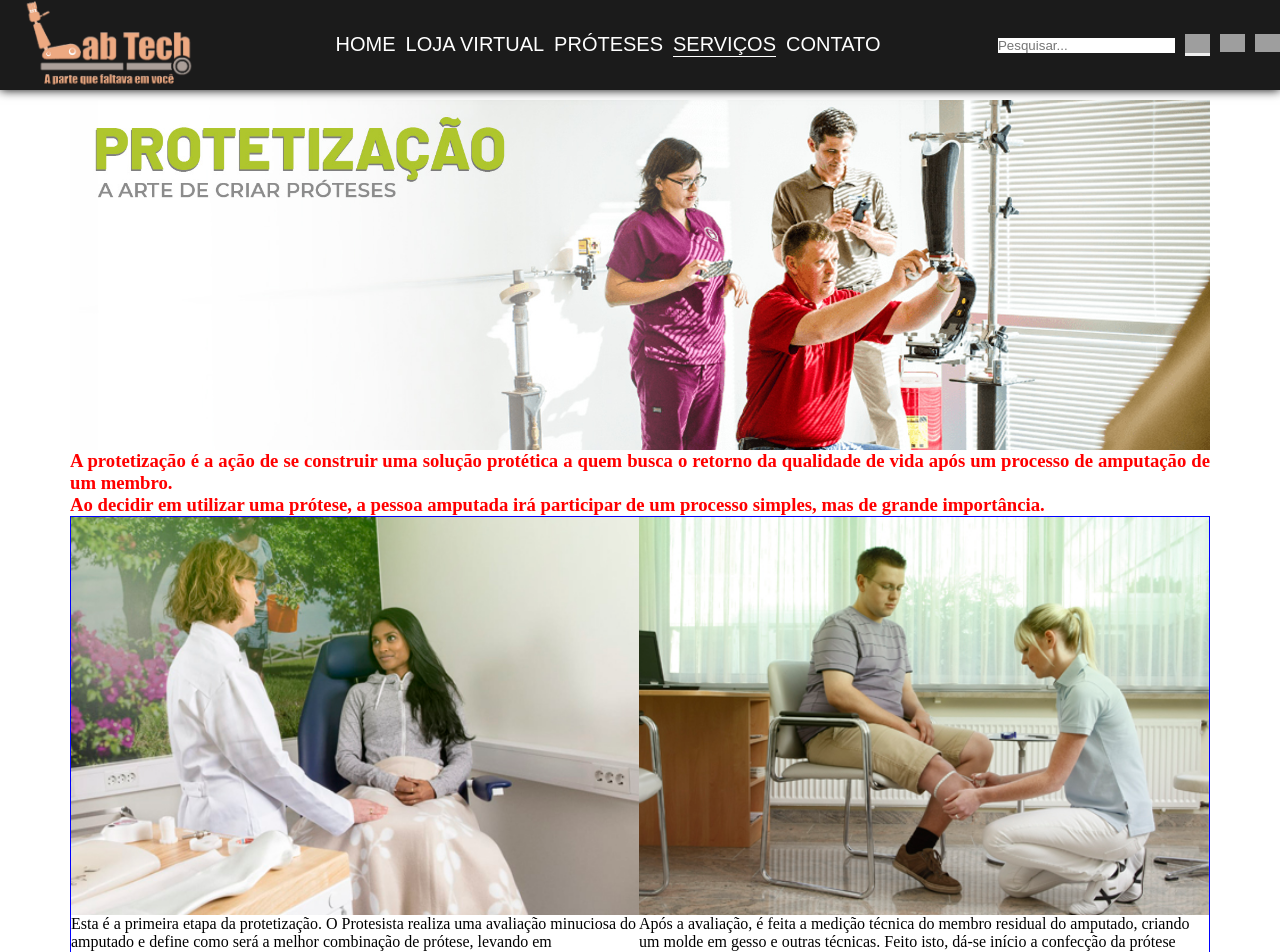
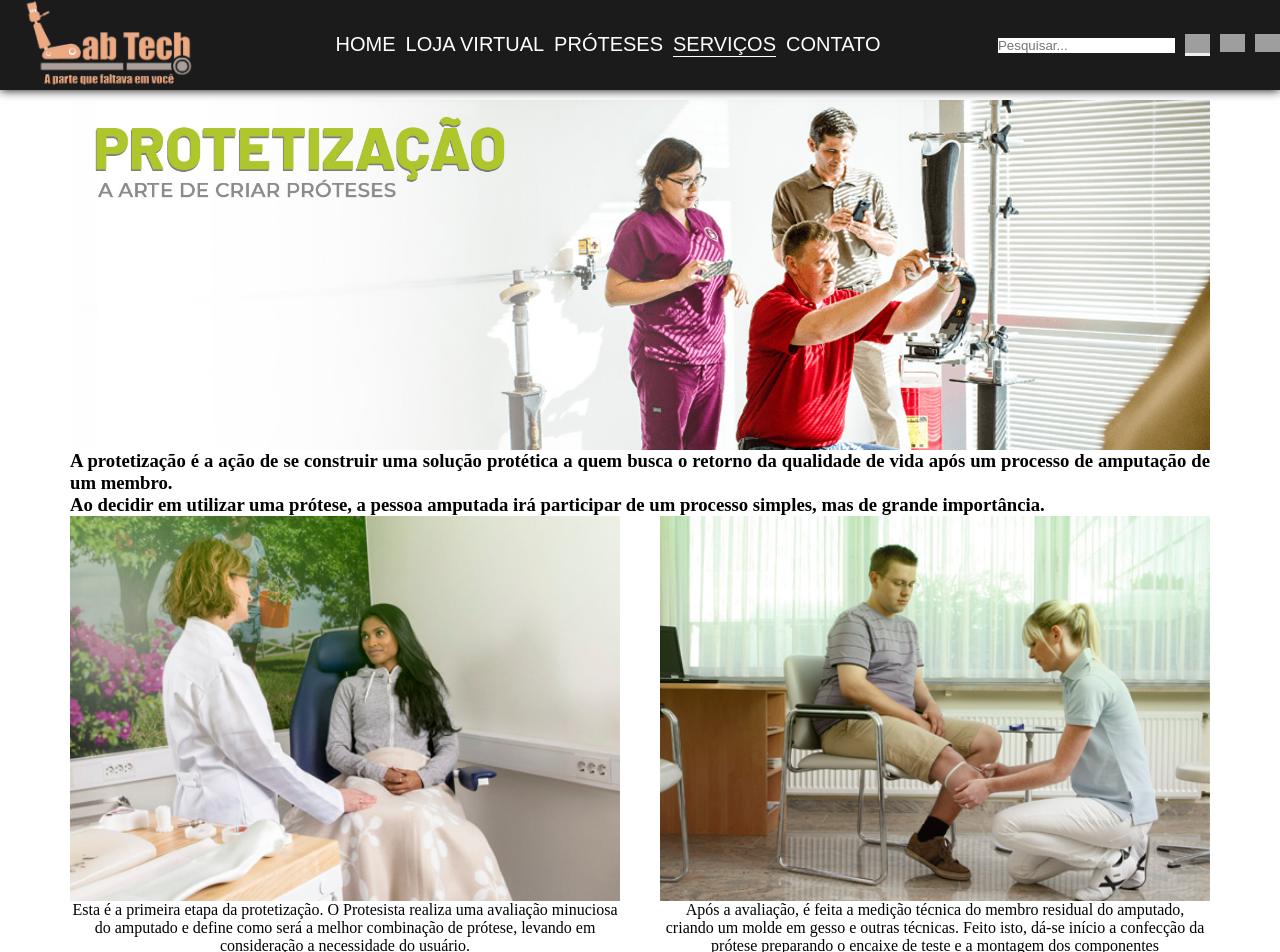
Before and after one commit to EvanJoseph78/LabTech-EngII, an Angular app: page /servicos in a window 1280 px wide. Shown: the top 952 px of the page. Built offline with nearby package versions, Linux system fonts and the light colour scheme; grey boxes are pictures that could not be loaded.

Commit message:
css melhorado 2

```diff
--- a/src/app/pages/servicos/servicos/servicos.component.css
+++ b/src/app/pages/servicos/servicos/servicos.component.css
@@ -8,8 +8,7 @@
 }
 
 .servico > h3 {
-  text-align: justify;
-  color: red;
+  text-align: justify; /* Justifica o texto */
 }
 
 .servico {
@@ -23,8 +22,9 @@
 .dupla {
   display: flex;
   flex-direction: row;
-  border: 0.1px solid blue;
-  align-items: center;
+  /* border: 0.1px solid blue; */
+  justify-content: center;
+  gap: 40px;
 }
 
 .imagem-descricao {
@@ -35,6 +35,14 @@
 }
 
 .imagem-descricao > img {
-  max-width: 570px;
-  max-height: 398px;
+  max-width: 550px;
+  max-height: 388px;
 }
+
+.imagem-descricao > p {
+  max-width: 550px;
+  max-height: 388px;
+  text-align: center; /* Justifica o texto */
+
+  /* border: 1px solid red; */
+}
```
